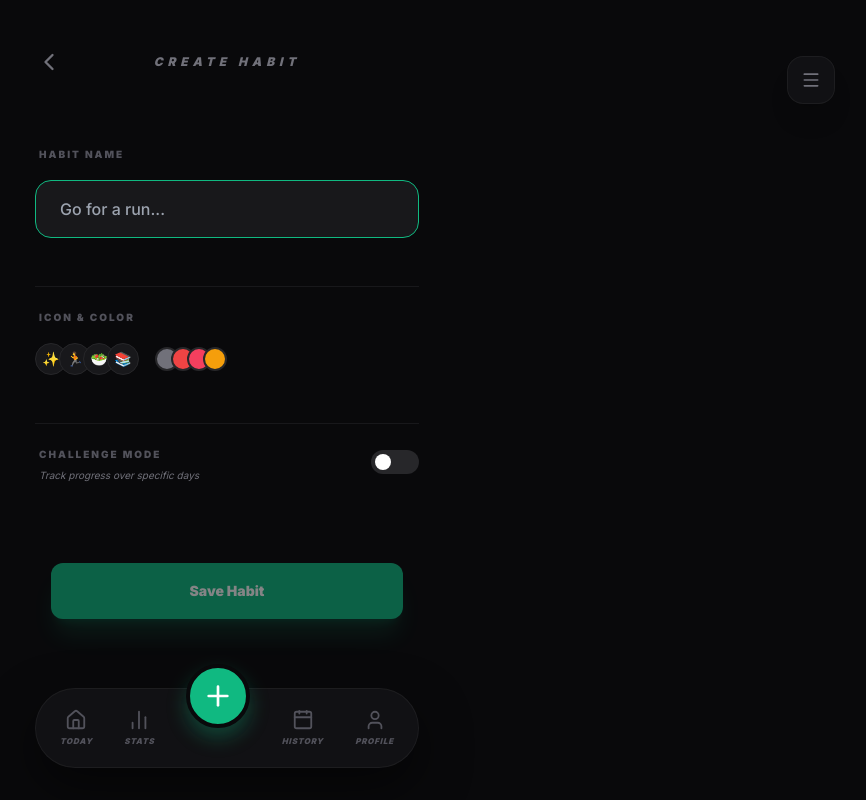
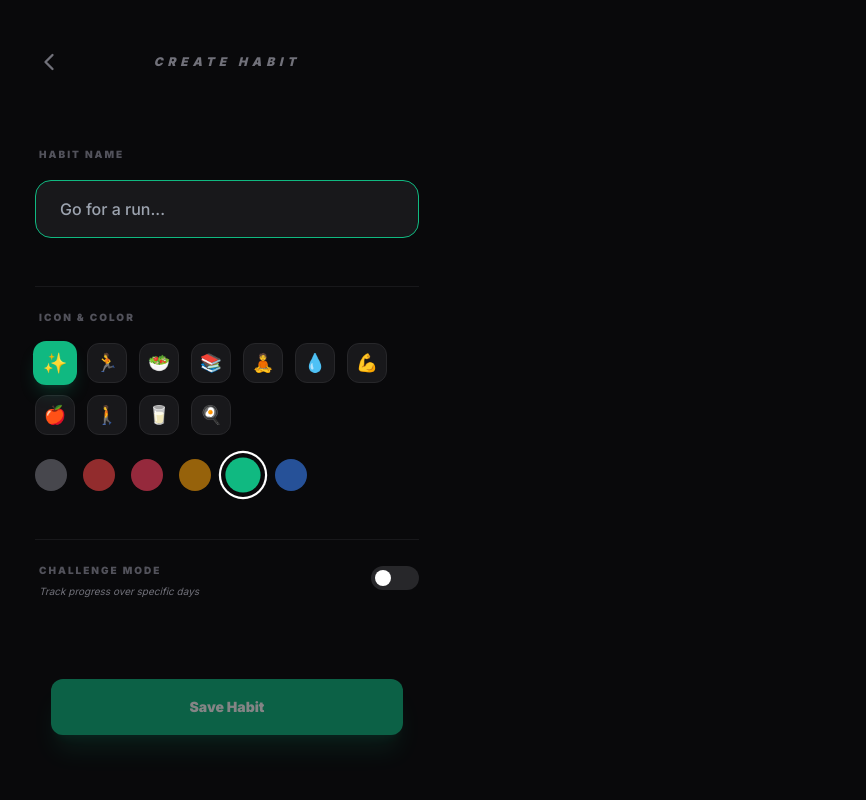
Before and after one commit to sobhimalak/habit-tracker, a Next.js app: page /add in a window 1280 px wide. Shown: the whole page, without its empty margins (413-1279 px from the left). Built offline with nearby package versions, Linux system fonts and the light colour scheme.

Commit message:
Final UI Refresh: Remove redundant navigation, minimize share icon, and update habit labels

```diff
--- a/app/add/page.tsx
+++ b/app/add/page.tsx
@@ -69,17 +69,38 @@ export default function AddHabit() {
 
         <div className="space-y-4 pt-4 border-t border-zinc-900">
           <label className="text-[10px] font-black text-zinc-600 uppercase tracking-[0.2em] ml-1">Icon & Color</label>
-          <div className="flex items-center space-x-4">
-             <div className="flex -space-x-2">
-                {ICONS.slice(0, 4).map(i => (
-                   <button key={i} type="button" onClick={() => setIcon(i)} className={`w-8 h-8 rounded-full bg-zinc-900 border border-zinc-800 flex items-center justify-center text-sm ${icon === i ? 'border-emerald-500' : ''}`}>{i}</button>
-                ))}
-             </div>
-             <div className="flex -space-x-2">
-                {COLORS.slice(0, 4).map(c => (
-                   <button key={c} type="button" onClick={() => setColor(c)} className={`w-6 h-6 rounded-full border-2 ${color === c ? 'border-white' : 'border-zinc-800 focus:scale-110'}`} style={{ backgroundColor: c }} />
-                ))}
-             </div>
+          <div className="space-y-6">
+            <div className="flex flex-wrap gap-3">
+              {ICONS.map(i => (
+                <button
+                  key={i}
+                  type="button"
+                  onClick={() => setIcon(i)}
+                  className={`w-10 h-10 rounded-xl flex items-center justify-center text-lg transition-all ${
+                    icon === i
+                      ? 'bg-emerald-500 text-white shadow-lg shadow-emerald-500/20 scale-110'
+                      : 'bg-zinc-900 border border-zinc-800 text-zinc-500 hover:border-zinc-700'
+                  }`}
+                >
+                  {i}
+                </button>
+              ))}
+            </div>
+            <div className="flex flex-wrap gap-4">
+              {COLORS.map(c => (
+                <button
+                  key={c}
+                  type="button"
+                  onClick={() => setColor(c)}
+                  className={`w-8 h-8 rounded-full transition-all ${
+                    color === c
+                      ? 'ring-2 ring-white ring-offset-4 ring-offset-zinc-950 scale-110'
+                      : 'hover:scale-110 opacity-60 hover:opacity-100'
+                  }`}
+                  style={{ backgroundColor: c }}
+                />
+              ))}
+            </div>
           </div>
         </div>
         <div className="space-y-6 pt-4 border-t border-zinc-900">
--- a/app/layout.tsx
+++ b/app/layout.tsx
@@ -18,7 +18,6 @@ export const metadata: Metadata = {
   themeColor: "#09090b",
 };
 
-import SidebarMenu from "@/components/SidebarMenu";
 
 export default function RootLayout({
   children,
@@ -34,7 +33,6 @@ export default function RootLayout({
               {children}
               <BottomNav />
             </main>
-            <SidebarMenu />
           </div>
         </AuthProvider>
       </body>
--- a/app/login/page.tsx
+++ b/app/login/page.tsx
@@ -52,8 +52,8 @@ export default function Login() {
   };
 
   return (
-    <div className="flex flex-col min-h-screen bg-zinc-950 px-8 py-16 animate-slide-up max-w-md mx-auto w-full">
-      <header className="flex-1 flex flex-col items-center justify-center space-y-8">
+    <div className="flex flex-col min-h-screen bg-zinc-950 px-8 pt-8 pb-12 animate-slide-up max-w-md mx-auto w-full">
+      <header className="flex flex-col items-center justify-center space-y-4 mb-8">
         {/* Signature H Logo */}
 
         <div className="space-y-2 text-center">
@@ -62,8 +62,8 @@ export default function Login() {
         </div>
       </header>
 
-      <main className="w-full space-y-10 pb-12">
-        <div className="space-y-6">
+      <main className="w-full space-y-6 flex-1">
+        <div className="space-y-4">
           <div className="text-center space-y-1">
             <h2 className="text-xl font-bold tracking-tight text-white">{isLogin ? "Welcome Back" : "Create Account"}</h2>
             <p className="text-xs text-zinc-500 font-medium">{isLogin ? "Enter your credentials to continue" : "Start your 100-day journey today"}</p>
--- a/app/page.tsx
+++ b/app/page.tsx
@@ -62,12 +62,14 @@ export default async function Home() {
   return (
     <div className="flex flex-col min-h-screen bg-zinc-950 px-8 pb-32 animate-slide-up max-w-md mx-auto w-full">
       <header className="pt-16 pb-12 flex flex-col items-center space-y-8 text-center shrink-0">
-        <div className="flex items-center justify-between w-full px-4 mb-4">
-           <button className="text-zinc-500 hover:text-zinc-300 transition-colors">
-             <Menu size={24} />
-           </button>
-           <h2 className="text-xs font-black uppercase tracking-[0.2em] text-zinc-400">{activeChallenge?.title || "2022 Challenge"}</h2>
-           <ShareButton title={`${daysPassed+1} Days of Habitify`} />
+        <div className="flex items-center justify-between w-full px-4 mb-4 relative">
+           <div className="w-10" /> {/* Spacer for symmetry */}
+           <h2 className="text-[10px] font-black uppercase tracking-[0.3em] text-zinc-500 italic flex-1 text-center truncate px-2">
+             {activeChallenge?.title || "2022 Challenge"}
+           </h2>
+           <div className="w-10 flex justify-end">
+             <ShareButton title={`${daysPassed+1} Days of Habitify`} />
+           </div>
         </div>
 
         <div className="space-y-1">
--- a/components/BottomNav.tsx
+++ b/components/BottomNav.tsx
@@ -2,16 +2,22 @@
 
 import Link from "next/link";
 import { usePathname } from "next/navigation";
-import { Home, Calendar, Plus, BarChart2, User } from "lucide-react";
+import { Home, Plus, BarChart2, User } from "lucide-react";
 
 export default function BottomNav() {
   const pathname = usePathname();
+
+  const isFullPage = pathname === "/login" ||
+                    pathname === "/add" ||
+                    pathname.startsWith("/habits/edit/") ||
+                    pathname.includes("/log");
+
+  if (isFullPage) return null;
 
   const navItems = [
     { icon: Home, path: "/", label: "Today" },
     { icon: BarChart2, path: "/stats", label: "Stats" },
     { icon: Plus, path: "/add", label: "Add", center: true },
-    { icon: Calendar, path: "/history", label: "History" },
     { icon: User, path: "/profile", label: "Profile" },
   ];
 
--- a/components/HabitListClient.tsx
+++ b/components/HabitListClient.tsx
@@ -127,14 +127,14 @@ export default function HabitListClient({ habits: initialHabits, dateStr }: Habi
                   onClick={() => toggleHabit(habit.id, false)}
                   className={`h-12 w-12 rounded-2xl flex items-center justify-center text-[11px] font-black uppercase tracking-widest transition-all ${isMissed ? 'bg-rose-500 text-white border-rose-400 shadow-lg shadow-rose-500/20' : 'bg-zinc-100/10 text-zinc-600 border border-zinc-800'}`}
                 >
-                  NO
+                  MISS
                 </button>
                 <button
                   disabled={loadingId === habit.id}
                   onClick={() => toggleHabit(habit.id, true)}
                   className={`h-12 w-12 rounded-2xl flex items-center justify-center text-[11px] font-black uppercase tracking-widest transition-all ${isCompleted ? 'bg-emerald-500 text-white border-emerald-400 shadow-lg shadow-emerald-500/20' : 'bg-zinc-100/10 text-zinc-600 border border-zinc-800'}`}
                 >
-                  YES
+                  DONE
                 </button>
                 <button
                   onClick={() => {
--- a/components/ShareButton.tsx
+++ b/components/ShareButton.tsx
@@ -28,10 +28,9 @@ export default function ShareButton({ title }: ShareButtonProps) {
   return (
     <button
       onClick={handleShare}
-      className="flex items-center gap-2 px-4 py-2 rounded-full bg-amber-500/10 text-amber-500 hover:bg-amber-500/20 transition-all border border-amber-500/20"
+      className="w-10 h-10 flex items-center justify-center rounded-2xl bg-zinc-900/50 text-amber-500 border border-white/5 active:scale-95 transition-all"
     >
       <Share2 size={18} />
-      <span className="text-sm font-medium">Share Progress</span>
     </button>
   );
 }
```
